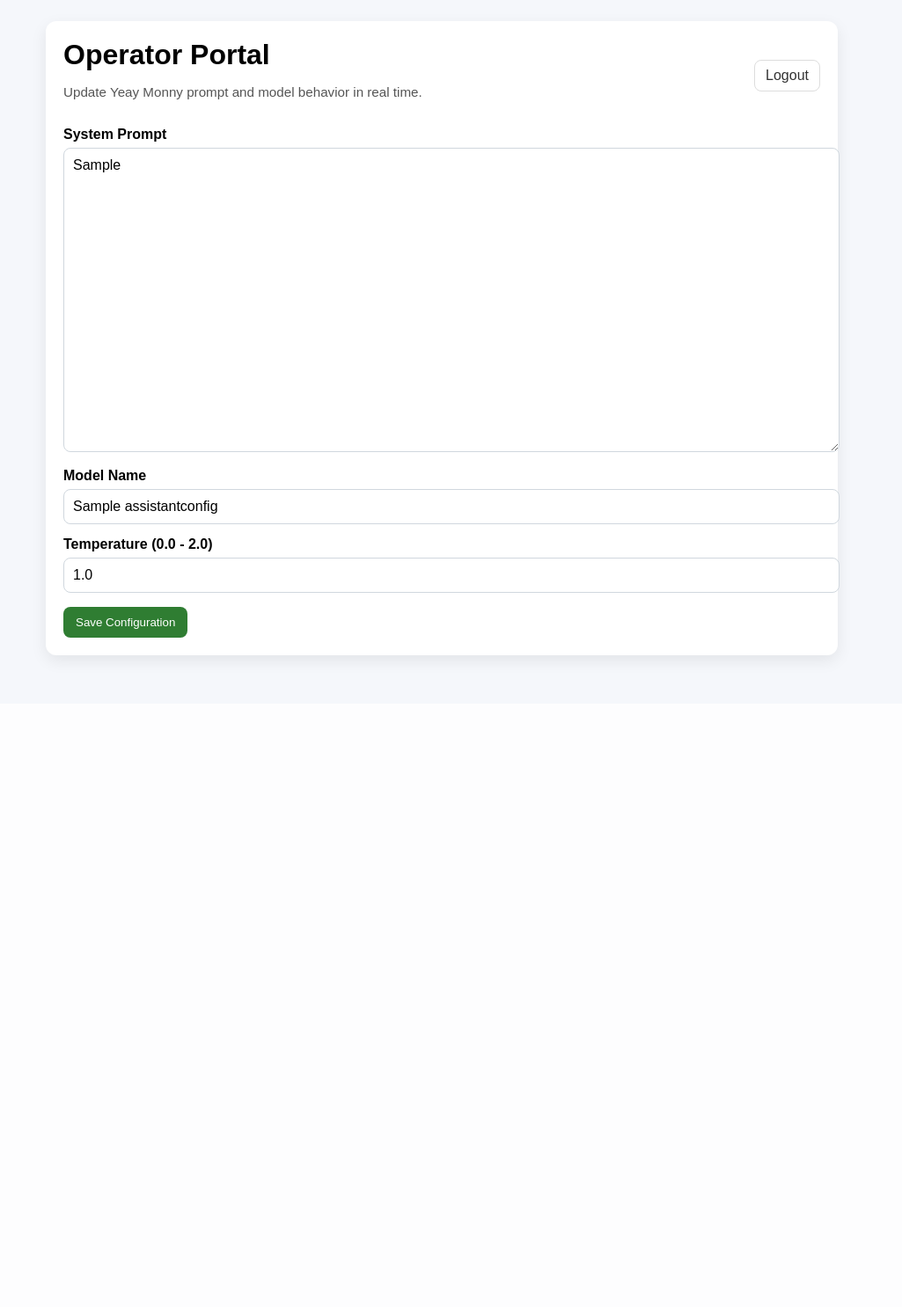
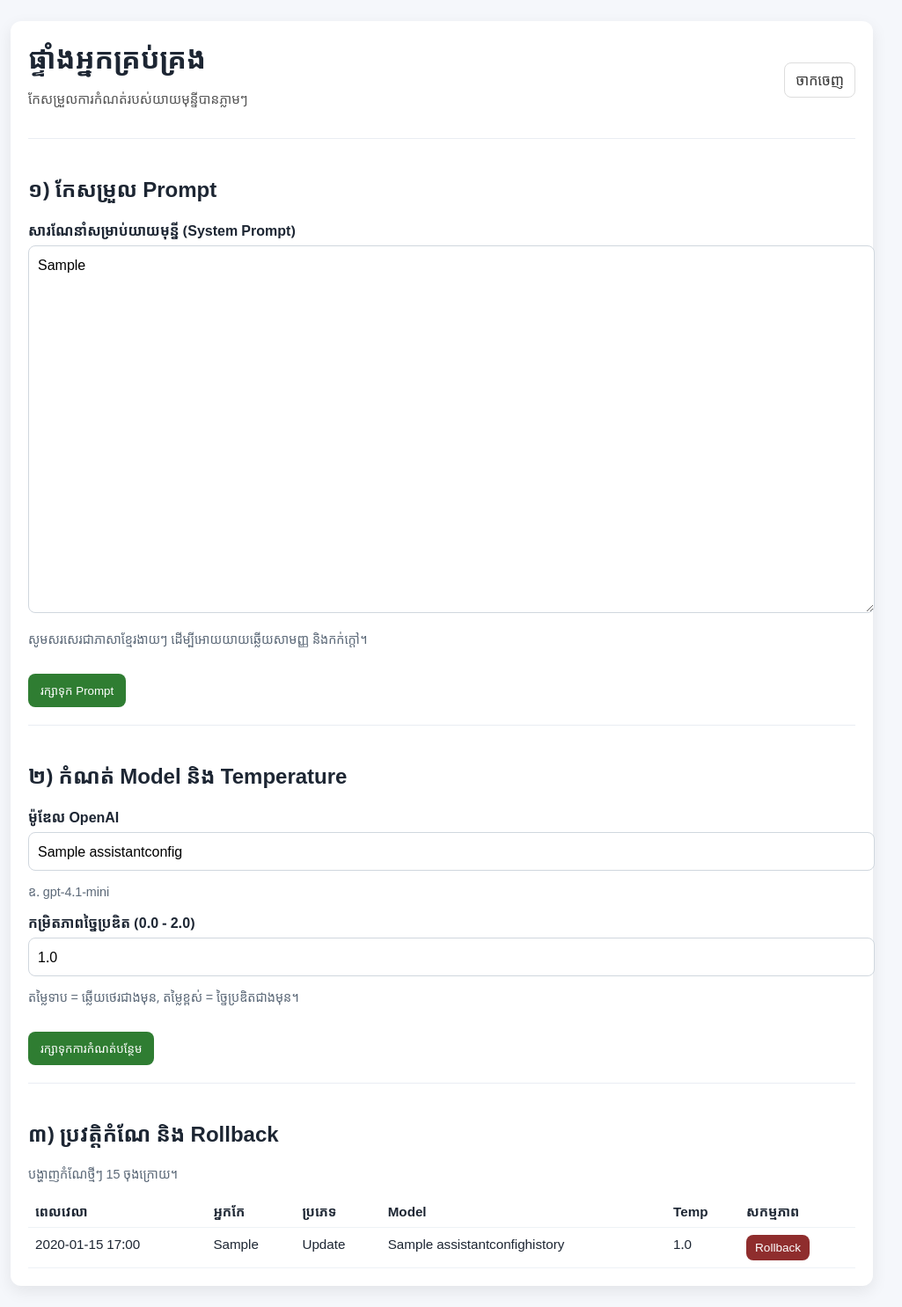
Before and after one commit to khengleng/YeayMonny, a Django app: page /operator/ in a window 1280 px wide. Shown: the whole page at 88% size, without its empty margins (138-1163 px from the left). Before the commit the page ends 757 px from the top, so only its background shows below. Run offline with Django 5.2, Linux system fonts and the light colour scheme; a user stored in the database is signed in; tables that the repository leaves empty hold one stand-in row (values such as "Sample post").

Commit message:
Add Khmer operator roles, config history, and rollback portal

```diff
--- a/chat/forms.py
+++ b/chat/forms.py
@@ -3,12 +3,34 @@ from django import forms
 from .models import AssistantConfig
 
 
-class AssistantConfigForm(forms.ModelForm):
+class AssistantPromptForm(forms.ModelForm):
     class Meta:
         model = AssistantConfig
-        fields = ["system_prompt", "model_name", "temperature"]
+        fields = ["system_prompt"]
         widgets = {
             "system_prompt": forms.Textarea(attrs={"rows": 18}),
+        }
+        labels = {
+            "system_prompt": "សារណែនាំសម្រាប់យាយមុន្នី (System Prompt)",
+        }
+        help_texts = {
+            "system_prompt": "សូមសរសេរជាភាសាខ្មែរងាយៗ ដើម្បីអោយយាយឆ្លើយសាមញ្ញ និងកក់ក្តៅ។",
+        }
+
+
+class AssistantAdvancedSettingsForm(forms.ModelForm):
+    class Meta:
+        model = AssistantConfig
+        fields = ["model_name", "temperature"]
+        widgets = {
             "model_name": forms.TextInput(),
             "temperature": forms.NumberInput(attrs={"step": "0.1", "min": "0.0", "max": "2.0"}),
         }
+        labels = {
+            "model_name": "ម៉ូឌែល OpenAI",
+            "temperature": "កម្រិតភាពច្នៃប្រឌិត (0.0 - 2.0)",
+        }
+        help_texts = {
+            "model_name": "ឧ. gpt-4.1-mini",
+            "temperature": "តម្លៃទាប = ឆ្លើយថេរជាងមុន, តម្លៃខ្ពស់ = ច្នៃប្រឌិតជាងមុន។",
+        }
--- a/chat/templates/chat/operator_dashboard.html
+++ b/chat/templates/chat/operator_dashboard.html
@@ -1,12 +1,12 @@
 <!DOCTYPE html>
-<html lang="en">
+<html lang="km">
   <head>
     <meta charset="UTF-8" />
     <meta name="viewport" content="width=device-width, initial-scale=1.0" />
-    <title>Operator Portal | Yeay Monny</title>
+    <title>ផ្ទាំងអ្នកគ្រប់គ្រង | យាយមុន្នី</title>
     <style>
-      body { font-family: sans-serif; margin: 0; background: #f5f7fb; }
-      .wrap { max-width: 900px; margin: 24px auto; padding: 0 16px; }
+      body { font-family: "Noto Sans Khmer", sans-serif; margin: 0; background: #f5f7fb; color: #1d2633; }
+      .wrap { max-width: 980px; margin: 24px auto; padding: 0 16px; }
       .card { background: #fff; border-radius: 12px; padding: 20px; box-shadow: 0 6px 18px rgba(0,0,0,0.08); }
       h1 { margin: 0 0 8px; }
       .top { display: flex; justify-content: space-between; align-items: center; margin-bottom: 16px; }
@@ -16,6 +16,14 @@
       button { margin-top: 16px; padding: 10px 14px; border: 0; border-radius: 8px; background: #2f7d32; color: #fff; }
       .msg { background: #ebf9ef; border: 1px solid #99d8a8; color: #17602d; padding: 10px; border-radius: 8px; margin-bottom: 12px; }
       .help { color: #555; font-size: 0.95rem; }
+      .section { border-top: 1px solid #e9edf3; margin-top: 20px; padding-top: 20px; }
+      .muted { color: #5c6978; font-size: 0.9rem; }
+      .warn { color: #9f7c00; background: #fff8dd; border: 1px solid #f0dc8f; border-radius: 8px; padding: 10px; }
+      table { width: 100%; border-collapse: collapse; margin-top: 10px; font-size: 0.95rem; }
+      th, td { text-align: left; padding: 8px; border-bottom: 1px solid #eef2f6; vertical-align: top; }
+      .btn-danger { background: #8f2d2d; }
+      .btn-small { margin: 0; padding: 7px 10px; font-size: 0.85rem; }
+      .empty { background: #f7f9fc; border: 1px dashed #d8e0ea; border-radius: 8px; padding: 12px; color: #5c6978; }
     </style>
   </head>
   <body>
@@ -23,10 +31,10 @@
       <div class="card">
         <div class="top">
           <div>
-            <h1>Operator Portal</h1>
-            <p class="help">Update Yeay Monny prompt and model behavior in real time.</p>
+            <h1>ផ្ទាំងអ្នកគ្រប់គ្រង</h1>
+            <p class="help">កែសម្រួលការកំណត់របស់យាយមុន្នីបានភ្លាមៗ</p>
           </div>
-          <a class="btn" href="{% url 'chat:operator_logout' %}">Logout</a>
+          <a class="btn" href="{% url 'chat:operator_logout' %}">ចាកចេញ</a>
         </div>
 
         {% if messages %}
@@ -35,20 +43,87 @@
           {% endfor %}
         {% endif %}
 
-        <form method="post">
-          {% csrf_token %}
+        <div class="section">
+          <h2>១) កែសម្រួល Prompt</h2>
+          {% if can_edit_prompt %}
+            <form method="post">
+              {% csrf_token %}
+              <input type="hidden" name="action" value="save_prompt" />
+              <label for="id_system_prompt">{{ form.system_prompt.label }}</label>
+              {{ form.system_prompt }}
+              <p class="muted">{{ form.system_prompt.help_text }}</p>
+              <button type="submit">រក្សាទុក Prompt</button>
+            </form>
+          {% else %}
+            <div class="warn">អ្នកមិនមានសិទ្ធិកែ Prompt ទេ។ សូមទាក់ទង Prompt Admin។</div>
+          {% endif %}
+        </div>
 
-          <label for="id_system_prompt">System Prompt</label>
-          {{ form.system_prompt }}
+        <div class="section">
+          <h2>២) កំណត់ Model និង Temperature</h2>
+          {% if can_manage_advanced %}
+            <form method="post">
+              {% csrf_token %}
+              <input type="hidden" name="action" value="save_advanced" />
 
-          <label for="id_model_name">Model Name</label>
-          {{ form.model_name }}
+              <label for="id_model_name">{{ advanced_form.model_name.label }}</label>
+              {{ advanced_form.model_name }}
+              <p class="muted">{{ advanced_form.model_name.help_text }}</p>
 
-          <label for="id_temperature">Temperature (0.0 - 2.0)</label>
-          {{ form.temperature }}
+              <label for="id_temperature">{{ advanced_form.temperature.label }}</label>
+              {{ advanced_form.temperature }}
+              <p class="muted">{{ advanced_form.temperature.help_text }}</p>
 
-          <button type="submit">Save Configuration</button>
-        </form>
+              <button type="submit">រក្សាទុកការកំណត់បន្ថែម</button>
+            </form>
+          {% else %}
+            <div class="warn">ផ្នែកនេះសម្រាប់ Prompt Admin ប៉ុណ្ណោះ។</div>
+          {% endif %}
+        </div>
+
+        <div class="section">
+          <h2>៣) ប្រវត្តិកំណែ និង Rollback</h2>
+          <p class="muted">បង្ហាញកំណែថ្មីៗ 15 ចុងក្រោយ។</p>
+          {% if history_entries %}
+            <table>
+              <thead>
+                <tr>
+                  <th>ពេលវេលា</th>
+                  <th>អ្នកកែ</th>
+                  <th>ប្រភេទ</th>
+                  <th>Model</th>
+                  <th>Temp</th>
+                  <th>សកម្មភាព</th>
+                </tr>
+              </thead>
+              <tbody>
+                {% for entry in history_entries %}
+                  <tr>
+                    <td>{{ entry.created_at|date:"Y-m-d H:i" }}</td>
+                    <td>{{ entry.changed_by|default:"-" }}</td>
+                    <td>{{ entry.get_change_reason_display }}</td>
+                    <td>{{ entry.model_name }}</td>
+                    <td>{{ entry.temperature }}</td>
+                    <td>
+                      {% if can_rollback %}
+                        <form method="post">
+                          {% csrf_token %}
+                          <input type="hidden" name="action" value="rollback" />
+                          <input type="hidden" name="version_id" value="{{ entry.id }}" />
+                          <button class="btn-danger btn-small" type="submit">Rollback</button>
+                        </form>
+                      {% else %}
+                        <span class="muted">គ្មានសិទ្ធិ</span>
+                      {% endif %}
+                    </td>
+                  </tr>
+                {% endfor %}
+              </tbody>
+            </table>
+          {% else %}
+            <div class="empty">មិនទាន់មានប្រវត្តិកំណែទេ។</div>
+          {% endif %}
+        </div>
       </div>
     </div>
   </body>
--- a/chat/views.py
+++ b/chat/views.py
@@ -5,12 +5,14 @@ from django.contrib import messages
 from django.contrib.auth.decorators import login_required
 from django.contrib.auth.views import LoginView, LogoutView
 from django.http import HttpRequest, HttpResponse, HttpResponseForbidden, JsonResponse
+from django.shortcuts import get_object_or_404
 from django.shortcuts import redirect, render
+from django.urls import reverse_lazy
 from django.views.decorators.csrf import csrf_exempt
 from django.views.decorators.http import require_http_methods
 
-from .forms import AssistantConfigForm
-from .models import AssistantConfig, Conversation, Message
+from .forms import AssistantAdvancedSettingsForm, AssistantPromptForm
+from .models import AssistantConfig, AssistantConfigHistory, Conversation, Message
 from .services import get_yeay_monny_reply
 from .telegram import send_telegram_message
 
@@ -20,6 +22,7 @@ FIRST_MESSAGE = "យាយមុន្នីនៅទីនេះ កូនអ
 class OperatorLoginView(LoginView):
     template_name = "chat/operator_login.html"
     redirect_authenticated_user = True
+    next_page = reverse_lazy("chat:operator_dashboard")
 
 
 class OperatorLogoutView(LogoutView):
@@ -51,8 +54,20 @@ def _get_or_create_telegram_conversation(chat_id: int | str) -> Conversation:
     return Conversation.objects.create(session_key=session_key)
 
 
-def _is_staff_user(user) -> bool:
-    return bool(user and user.is_authenticated and user.is_staff)
+def _has_operator_view_permission(user) -> bool:
+    return bool(user and user.is_authenticated and user.has_perm("chat.view_assistantconfig"))
+
+
+def _can_edit_prompt(user) -> bool:
+    return bool(user and user.is_authenticated and user.has_perm("chat.change_assistantconfig"))
+
+
+def _can_manage_advanced_settings(user) -> bool:
+    return bool(user and user.is_authenticated and user.has_perm("chat.manage_advanced_assistantconfig"))
+
+
+def _can_rollback(user) -> bool:
+    return bool(user and user.is_authenticated and user.has_perm("chat.rollback_assistantconfig"))
 
 
 @require_http_methods(["GET", "POST"])
@@ -113,23 +128,89 @@ def chat_home(request: HttpRequest) -> HttpResponse:
 @login_required(login_url="chat:operator_login")
 @require_http_methods(["GET", "POST"])
 def operator_dashboard(request: HttpRequest) -> HttpResponse:
-    if not _is_staff_user(request.user):
+    if not _has_operator_view_permission(request.user):
         return HttpResponse(status=403)
 
     config = AssistantConfig.get_solo()
+    can_edit_prompt = _can_edit_prompt(request.user)
+    can_manage_advanced = _can_manage_advanced_settings(request.user)
+    can_rollback = _can_rollback(request.user)
 
     if request.method == "POST":
-        form = AssistantConfigForm(request.POST, instance=config)
-        if form.is_valid():
-            updated_config = form.save(commit=False)
-            updated_config.updated_by = request.user.get_username()
-            updated_config.save()
-            messages.success(request, "Updated configuration successfully.")
+        action = request.POST.get("action")
+
+        if action == "save_prompt":
+            if not can_edit_prompt:
+                return HttpResponse(status=403)
+            form = AssistantPromptForm(request.POST, instance=config)
+            advanced_form = AssistantAdvancedSettingsForm(instance=config)
+            if form.is_valid():
+                AssistantConfigHistory.snapshot(
+                    config=config,
+                    changed_by=request.user.get_username(),
+                    change_reason=AssistantConfigHistory.ChangeReason.UPDATE,
+                )
+                updated_config = form.save(commit=False)
+                updated_config.updated_by = request.user.get_username()
+                updated_config.save()
+                messages.success(request, "បានរក្សាទុក Prompt រួចរាល់។")
+                return redirect("chat:operator_dashboard")
+        elif action == "save_advanced":
+            if not can_manage_advanced:
+                return HttpResponse(status=403)
+            form = AssistantPromptForm(instance=config)
+            advanced_form = AssistantAdvancedSettingsForm(request.POST, instance=config)
+            if advanced_form.is_valid():
+                AssistantConfigHistory.snapshot(
+                    config=config,
+                    changed_by=request.user.get_username(),
+                    change_reason=AssistantConfigHistory.ChangeReason.UPDATE,
+                )
+                updated_config = advanced_form.save(commit=False)
+                updated_config.updated_by = request.user.get_username()
+                updated_config.save()
+                messages.success(request, "បានរក្សាទុក Model/Temperature រួចរាល់។")
+                return redirect("chat:operator_dashboard")
+        elif action == "rollback":
+            if not can_rollback:
+                return HttpResponse(status=403)
+            version_id = request.POST.get("version_id")
+            history_item = get_object_or_404(
+                AssistantConfigHistory.objects.filter(config=config),
+                pk=version_id,
+            )
+            AssistantConfigHistory.snapshot(
+                config=config,
+                changed_by=request.user.get_username(),
+                change_reason=AssistantConfigHistory.ChangeReason.ROLLBACK,
+            )
+            config.system_prompt = history_item.system_prompt
+            config.model_name = history_item.model_name
+            config.temperature = history_item.temperature
+            config.updated_by = request.user.get_username()
+            config.save()
+            messages.success(request, "បាន Rollback ទៅកំណែដែលជ្រើសរើសរួចរាល់។")
             return redirect("chat:operator_dashboard")
+        else:
+            form = AssistantPromptForm(instance=config)
+            advanced_form = AssistantAdvancedSettingsForm(instance=config)
     else:
-        form = AssistantConfigForm(instance=config)
+        form = AssistantPromptForm(instance=config)
+        advanced_form = AssistantAdvancedSettingsForm(instance=config)
 
-    return render(request, "chat/operator_dashboard.html", {"form": form})
+    history_entries = config.history.all()[:15]
+    return render(
+        request,
+        "chat/operator_dashboard.html",
+        {
+            "form": form,
+            "advanced_form": advanced_form,
+            "history_entries": history_entries,
+            "can_edit_prompt": can_edit_prompt,
+            "can_manage_advanced": can_manage_advanced,
+            "can_rollback": can_rollback,
+        },
+    )
 
 
 @csrf_exempt
```
Also changed, not shown: chat/admin.py (+20 -1 lines), chat/management/commands/setup_operator_roles.py (added, +69 -0 lines), chat/models.py (+47 -0 lines), chat/templates/chat/operator_login.html (+8 -8 lines), chat/tests.py (+91 -13 lines), README.md, chat/management/__init__.py (added), chat/management/commands/__init__.py (added), chat/migrations/0003_alter_assistantconfig_options_assistantconfighistory.py (added).
